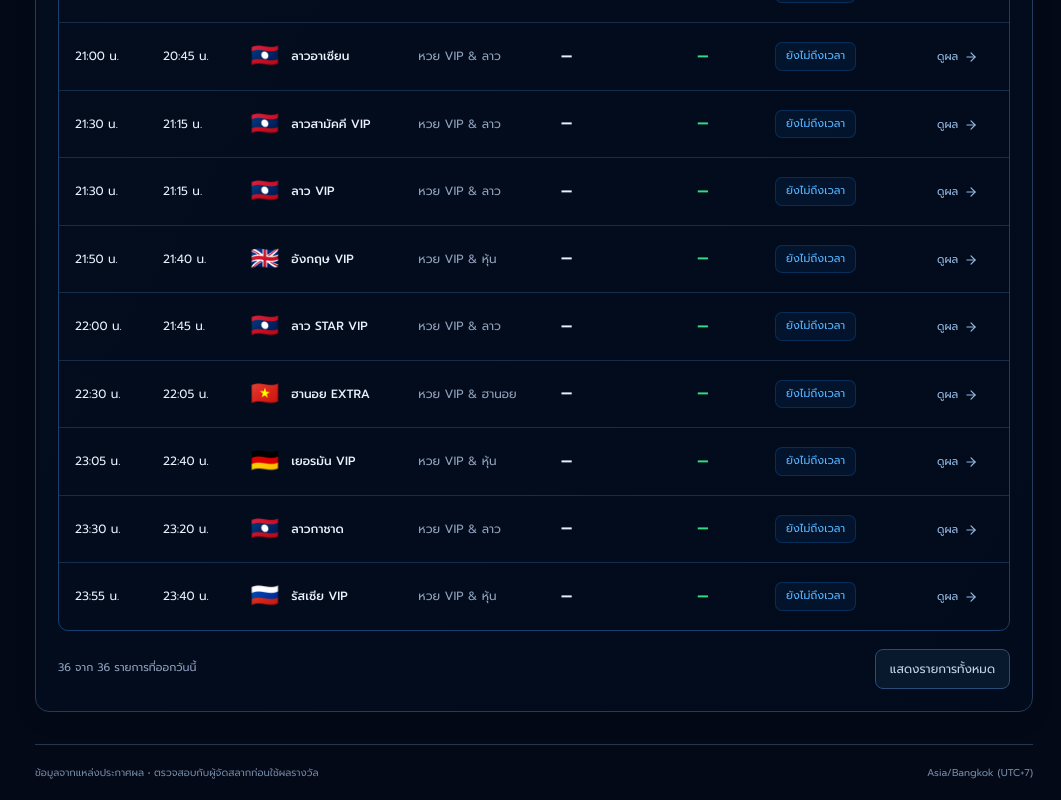
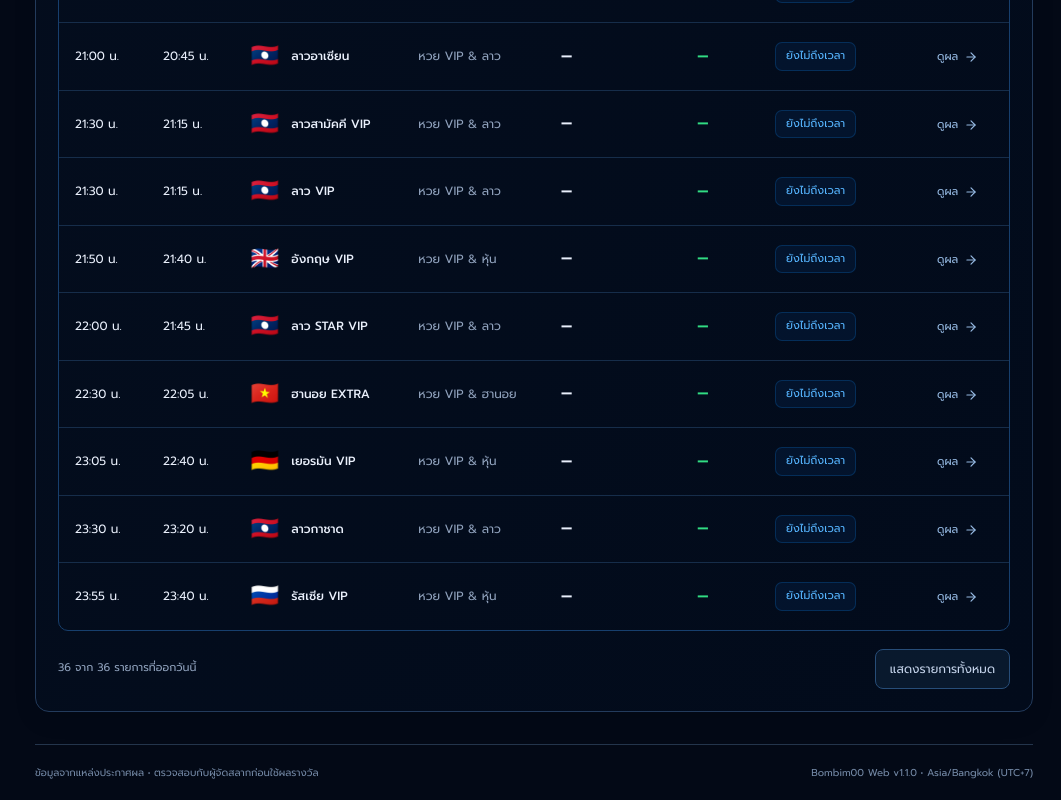
Before and after one commit to jirapatza/Bombim00, a React (Vite) app: page / in a window 1280 px wide. Shown: the part 2933-3733 px from the top of the page, without its empty margins (219-1280 px from the left). Built offline with nearby package versions, Linux system fonts and the light colour scheme; no server answers.

Commit message:
feat(web): show release version and verified app entry point

```diff
--- a/src/App.tsx
+++ b/src/App.tsx
@@ -463,8 +463,8 @@ export const App: React.FC = () => {
         </main>
 
         <footer className="app-footer">
-          ข้อมูลจากแหล่งประกาศผล • ตรวจสอบกับผู้จัดสลากก่อนใช้ผลรางวัล{" "}
-          <span>Asia/Bangkok (UTC+7)</span>
+          <span>ข้อมูลจากแหล่งประกาศผล • ตรวจสอบกับผู้จัดสลากก่อนใช้ผลรางวัล</span>
+          <span>Bombim00 Web v1.1.0 • Asia/Bangkok (UTC+7)</span>
         </footer>
       </div>
     </div>
```
